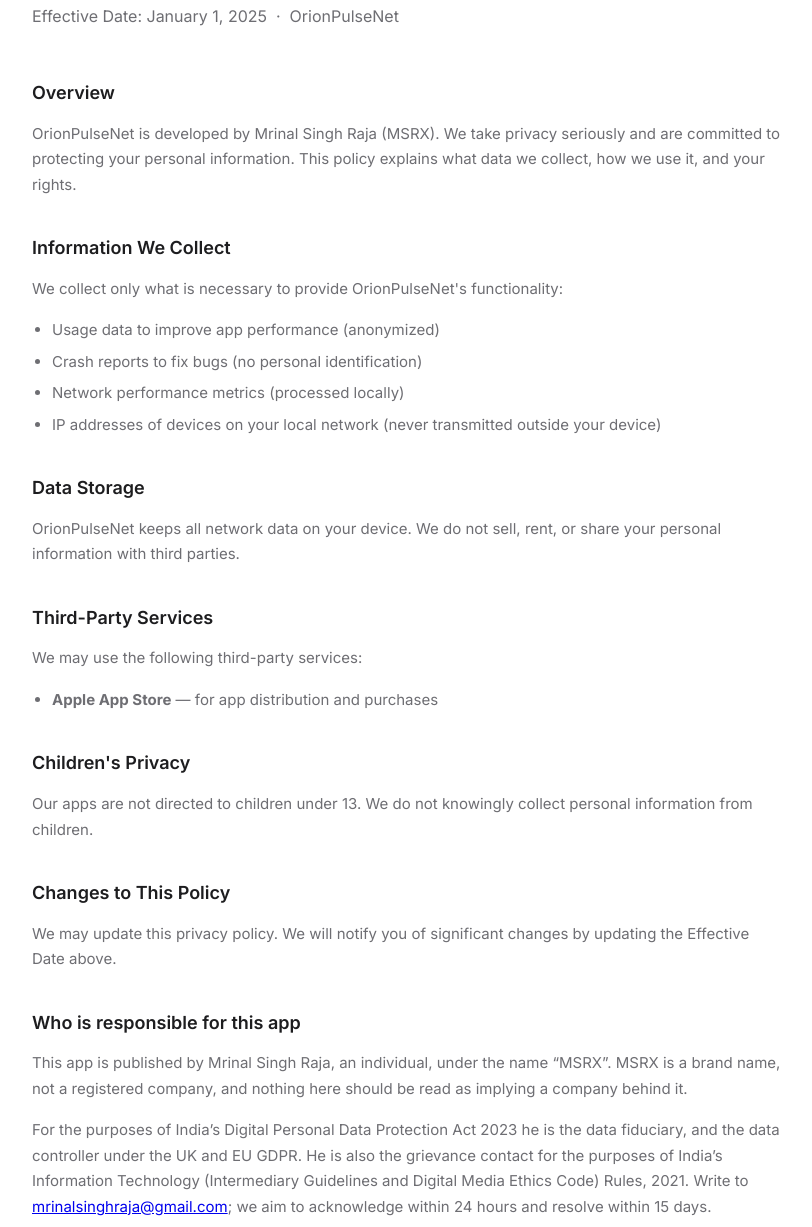
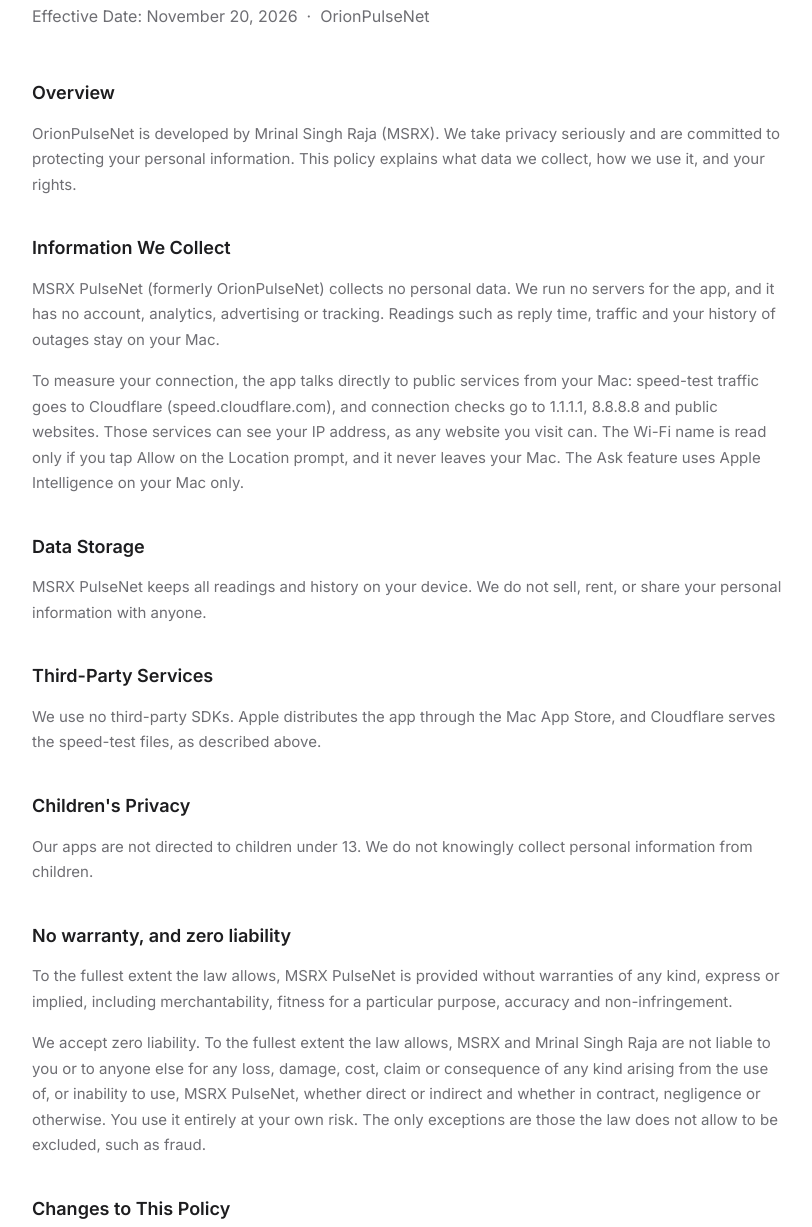
Before and after one commit to mrinalsinghraja/orionpulsenet, a plain HTML site: page privacy.html in a window 1280 px wide. Shown: the part 210-1437 px from the top of the page, without its empty margins (232-1044 px from the left). Drawn offline with Linux system fonts and the light colour scheme.

Commit message:
Privacy: zero-liability clause; describe MSRX PulseNet 2.0 data use
Co-Authored-By: Claude Sonnet 5.5 <noreply@anthropic.com>

```diff
--- a/privacy.html
+++ b/privacy.html
@@ -45,26 +45,21 @@
   <main>
     <p class="eyebrow">Legal</p>
     <h1>Privacy <span>Policy</span></h1>
-    <p class="subtitle">Effective Date: January 1, 2025 &nbsp;&middot;&nbsp; OrionPulseNet</p>
+    <p class="subtitle">Effective Date: November 20, 2026 &nbsp;&middot;&nbsp; OrionPulseNet</p>
     <h2>Overview</h2>
     <p>OrionPulseNet is developed by Mrinal Singh Raja (MSRX). We take privacy seriously and are committed to protecting your personal information. This policy explains what data we collect, how we use it, and your rights.</p>
     <h2>Information We Collect</h2>
-    <p>We collect only what is necessary to provide OrionPulseNet's functionality:</p>
-    <ul>
-      <li>Usage data to improve app performance (anonymized)</li>
-      <li>Crash reports to fix bugs (no personal identification)</li>
-      <li>Network performance metrics (processed locally)</li>
-      <li>IP addresses of devices on your local network (never transmitted outside your device)</li>
-    </ul>
+    <p>MSRX PulseNet (formerly OrionPulseNet) collects no personal data. We run no servers for the app, and it has no account, analytics, advertising or tracking. Readings such as reply time, traffic and your history of outages stay on your Mac.</p>
+    <p>To measure your connection, the app talks directly to public services from your Mac: speed-test traffic goes to Cloudflare (speed.cloudflare.com), and connection checks go to 1.1.1.1, 8.8.8.8 and public websites. Those services can see your IP address, as any website you visit can. The Wi-Fi name is read only if you tap Allow on the Location prompt, and it never leaves your Mac. The Ask feature uses Apple Intelligence on your Mac only.</p>
     <h2>Data Storage</h2>
-    <p>OrionPulseNet keeps all network data on your device. We do not sell, rent, or share your personal information with third parties.</p>
+    <p>MSRX PulseNet keeps all readings and history on your device. We do not sell, rent, or share your personal information with anyone.</p>
     <h2>Third-Party Services</h2>
-    <p>We may use the following third-party services:</p>
-    <ul>
-      <li><strong>Apple App Store</strong> — for app distribution and purchases</li>
-    </ul>
+    <p>We use no third-party SDKs. Apple distributes the app through the Mac App Store, and Cloudflare serves the speed-test files, as described above.</p>
     <h2>Children's Privacy</h2>
     <p>Our apps are not directed to children under 13. We do not knowingly collect personal information from children.</p>
+    <h2>No warranty, and zero liability</h2>
+    <p>To the fullest extent the law allows, MSRX PulseNet is provided without warranties of any kind, express or implied, including merchantability, fitness for a particular purpose, accuracy and non-infringement.</p>
+    <p>We accept zero liability. To the fullest extent the law allows, MSRX and Mrinal Singh Raja are not liable to you or to anyone else for any loss, damage, cost, claim or consequence of any kind arising from the use of, or inability to use, MSRX PulseNet, whether direct or indirect and whether in contract, negligence or otherwise. You use it entirely at your own risk. The only exceptions are those the law does not allow to be excluded, such as fraud.</p>
     <h2>Changes to This Policy</h2>
     <p>We may update this privacy policy. We will notify you of significant changes by updating the Effective Date above.</p>
     <h2>Who is responsible for this app</h2>
@@ -79,7 +74,7 @@
     </div>
   </main>
   <footer>
-    <span>&copy; 2025 MSRX &middot; Mrinal Singh Raja</span>
+    <span>&copy; 2026 MSRX &middot; Mrinal Singh Raja</span>
     <div style="display:flex;gap:20px">
       <a href="index.html">OrionPulseNet</a>
       <a href="mailto:mrinalsinghraja@gmail.com">Contact</a>
```
